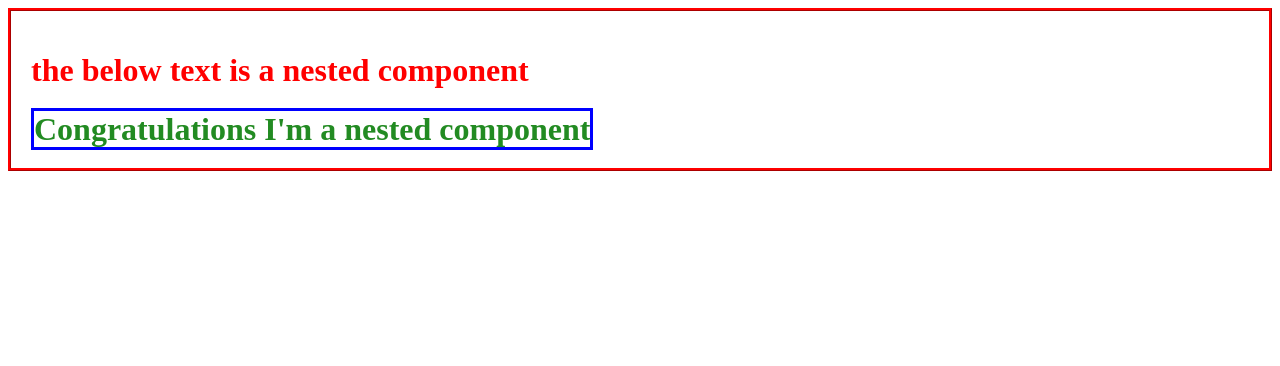
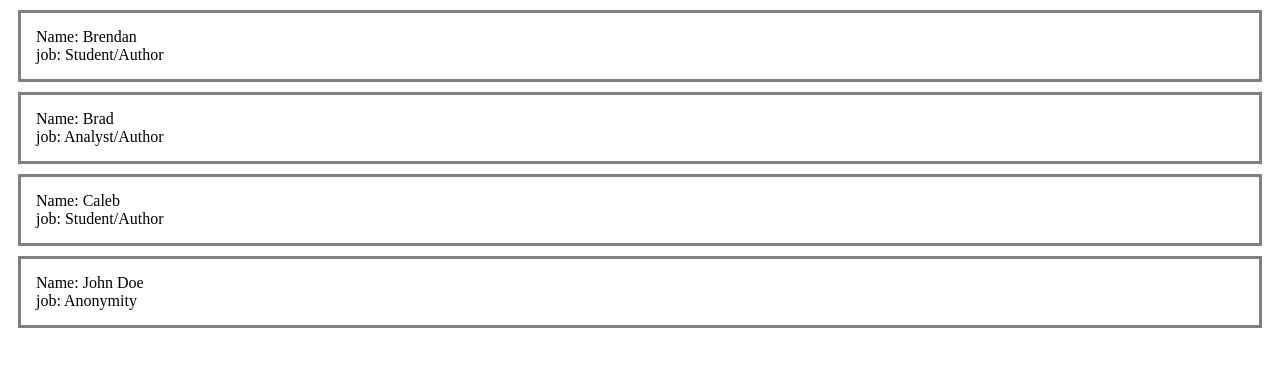
Before and after one commit to soosan900popo/running-angular, an Angular app: page / in a window 1280 px wide. Shown: the top 366 px of the page. Built offline with nearby package versions, Linux system fonts and the light colour scheme.

Commit message:
의존성 주입 의존성 주입을 통한 데이터 전달 Input(@angular/core)을 사용하는 앵귤러 애플리케이션 제작

```diff
--- a/src/app/app.component.ts
+++ b/src/app/app.component.ts
@@ -2,14 +2,18 @@ import { Component } from '@angular/core';
 
 @Component({
   selector: 'app-root',
-  templateUrl: './app.component.html',
-  styleUrls: ["./app.component.css"],
-  /* template: ... */
+  template: `
+    <myInput name="Brendan" occupation="Student/Author"></myInput>
+    <myInput name="Brad" occupation="Analyst/Author"></myInput>
+    <myInput name="Caleb" occupation="Student/Author"></myInput>
+    <myInput></myInput>`
+  /* templateUrl: './app.component.html', */
+  /* styleUrls: ["./app.component.css"], */
   /* styles: ... */
   /* viewProviders: ... */
 })
 /* 여러 줄 템플릿(template) 또는 스타일시트(styles)에는 역따옴표를 사용 */
 
-export class AppComponent{
-  title = 'Nested Example';
+export class AppComponent {
+  title = 'Using Inputs in Angular';
 }
--- a/src/app/app.module.ts
+++ b/src/app/app.module.ts
@@ -4,11 +4,11 @@ import { FormsModule } from '@angular/forms';
 import { HttpModule } from '@angular/http';
 
 import { AppComponent } from './app.component';
-import { InnerComponent } from './inner.component';
+import { InputComponent } from './input.component';
 
 @NgModule({
   declarations: [
-    AppComponent, InnerComponent
+    AppComponent, InputComponent
   ],
   imports: [
     BrowserModule,
--- a/src/app/inner.component.ts
+++ /dev/null
@@ -1,13 +0,0 @@
-import { Component } from '@angular/core';
-@Component({
-    selector: 'nested',
-    template: `
-        <span>Congratulations I'm a nested component</span>
-        `,
-    styles: [`
-        span{
-            color: #228b22
-        }
-    `]
-})
-export class InnerComponent { }
--- /dev/null
+++ b/src/app/input.component.ts
@@ -0,0 +1,26 @@
+import { Component, Input } from '@angular/core';
+@Component({
+    selector: 'myInput',
+    template: `
+        <div>
+            Name: {{personName}}
+            <br />
+            job: {{occupation}}
+        </div>
+        `,
+    styles: [`
+        div {
+            margin: 10px;
+            padding: 15px;
+            border: 3px solid grey;
+        }
+    `]
+})
+export class InputComponent {
+    @Input('name') personName: string;
+    @Input('occupation') occupation: string;
+    constructor() {
+        this.personName = "John Doe";
+        this.occupation = "Anonymity";
+    }
+}
```
